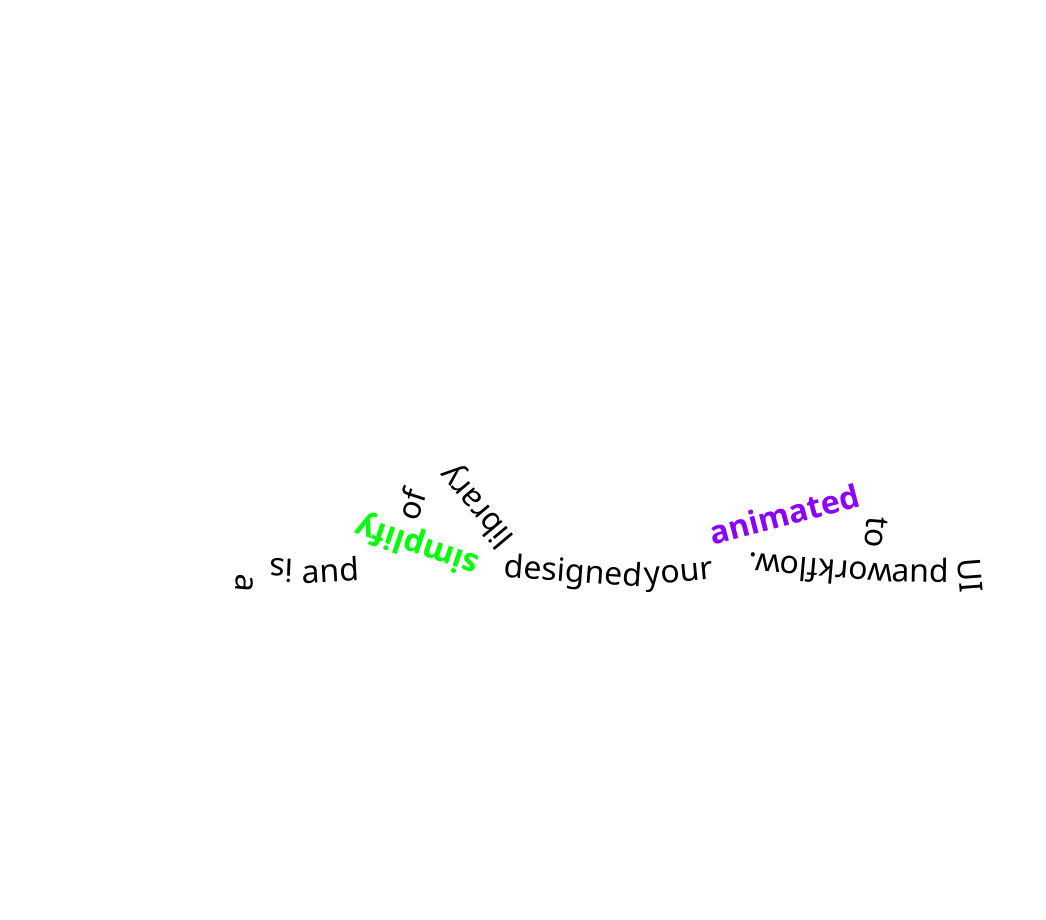
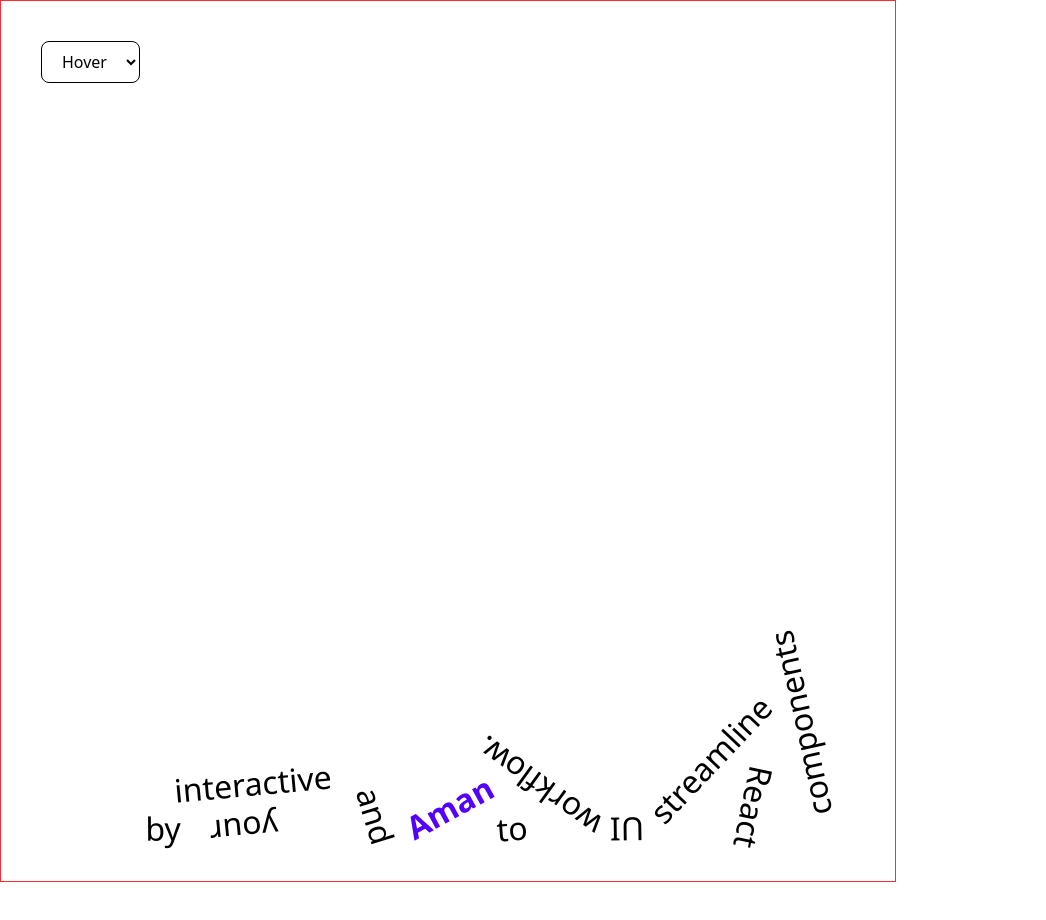
Before and after one commit to TAIJULAMAN/falling-text-animation, a React (Vite) app: page / in a window 1280 px wide. Shown: the top 920 px of the page, without its empty margins (0-1046 px from the left). After the commit the page ends 882 px from the top, so only its background shows below. Built offline with nearby package versions, Linux system fonts and the light colour scheme.

Commit message:
falling text with animation

```diff
--- a/package.json
+++ b/package.json
@@ -1,5 +1,5 @@
 {
-  "name": "react-starter-template",
+  "name": "falling-text-animation",
   "private": true,
   "version": "0.0.0",
   "type": "module",
--- a/src/App.jsx
+++ b/src/App.jsx
@@ -1,11 +1,30 @@
-import React from 'react';
+import React, { useState } from 'react';
 import { OnHover, OnClick } from './Home';
-import "./App.css";
+
 function App() {
+  const [triggerType, setTriggerType] = useState('hover');
+
   return (
-    <div className="app">
-      <OnHover />
-      <OnClick />
+    <div className="w-full overflow-hidden max-w-4xl bg-white p-10 flex flex-col items-center justify-center border border-red-500">
+      <div className="w-full h-[100vh] ">
+        <div className="mb-8">
+          <select
+            value={triggerType}
+            onChange={(e) => setTriggerType(e.target.value)}
+            className="px-4 py-2 border rounded-lg focus:outline-none focus:ring-2 focus:ring-blue-500"
+          >
+            <option value="hover">Hover</option>
+            <option value="click">Click</option>
+          </select>
+        </div>
+        <div className=" w-full h-full">
+          {triggerType === 'hover' ? (
+            <OnHover />
+          ) : (
+            <OnClick />
+          )}
+        </div>
+      </div>
     </div>
   );
 }
--- a/src/Home.jsx
+++ b/src/Home.jsx
@@ -3,12 +3,11 @@
 
 function OnHover() {
   return (
-    <div className="h-screen w-screen flex items-center justify-center">
-      <div className="w-full max-w-4xl h-96">
+    <div className="">
+      <div className="w-full h-[calc(100dvh-4rem)]">
         <FallingText
-          text={`React Bits is a library of animated and interactive React components designed to streamline UI development and simplify your workflow.`}
-          highlightWords={["React", "Bits", "animated", "components", "simplify"]}
-          highlightClass="highlighted"
+          text={`a animated and interactive React components designed by Aman to streamline UI development and simplify your workflow.`}
+          highlightWords={['animated', 'Aman']}
           trigger="hover"
           backgroundColor="transparent"
           wireframes={false}
@@ -23,12 +22,11 @@
 
 function OnClick() {
   return (
-    <div className="h-screen w-screen flex items-center justify-center">
-      <div className="w-full max-w-4xl h-96">
+    <div className="">
+      <div className="w-full h-[calc(100dvh-4rem)]">
         <FallingText
           text={`React Bits is a library of animated and interactive React components designed to streamline UI development and simplify your workflow.`}
-          highlightWords={["React", "Bits", "animated", "components", "simplify"]}
-          highlightClass="highlighted"
+          highlightWords={['React', 'Bits', 'animated', 'components', 'simplify']}
           trigger="click"
           backgroundColor="transparent"
           wireframes={false}
--- a/src/falling-interactive-text.jsx
+++ b/src/falling-interactive-text.jsx
@@ -2,7 +2,7 @@
 import * as Matter from 'matter-js';
 
 const FallingText = ({
-  text = '',
+  text = 'aman',
   highlightWords = [],
   trigger = 'hover',
   backgroundColor = 'transparent',
@@ -15,6 +15,7 @@
   const textRef = useRef(null);
   const canvasContainerRef = useRef(null);
   const [effectStarted, setEffectStarted] = useState(false);
+  const [initialPositions, setInitialPositions] = useState([]);
 
   useEffect(() => {
     if (!textRef.current) return;
@@ -23,9 +24,7 @@
     const newHTML = words
       .map(word => {
         const isHighlighted = highlightWords.some(hw => word.startsWith(hw));
-        return `<span class="inline-block mx-1 ${
-          isHighlighted ? 'text-red-500 font-bold' : ''
-        }">${word}</span>`;
+        return `<span class="inline-block mx-1 ${isHighlighted ? 'text-red-500 font-bold' : ''}">${word}</span>`;
       })
       .join(' ');
 
@@ -89,10 +88,10 @@
       const x = rect.left - containerRect.left + rect.width / 2;
       const y = rect.top - containerRect.top + rect.height / 2;
 
-      const initialVelocity = {
-        x: (Math.random() - 0.5) * 3,
-        y: (Math.random() - 0.5) * 1
-      };
+      // Store initial positions
+      if (!initialPositions.length) {
+        setInitialPositions(prev => [...prev, { x, y }]);
+      }
 
       const body = Bodies.rectangle(x, y, rect.width, rect.height, {
         render: { fillStyle: 'transparent' },
@@ -104,8 +103,6 @@
         angularVelocity: (Math.random() - 0.5) * 0.2
       });
 
-      Matter.Body.setVelocity(body, initialVelocity);
-
       if (highlightWords.some(hw => elem.textContent.startsWith(hw))) {
         const hue = Math.random() * 360;
         elem.style.color = `hsl(${hue}, 100%, 50%)`;
@@ -114,7 +111,7 @@
       return { elem, body };
     });
 
-    wordBodies.forEach(({ elem, body }) => {
+    wordBodies.forEach(({ elem, body }, index) => {
       elem.style.position = 'absolute';
       elem.style.left = `${body.position.x - body.bounds.max.x + body.bounds.min.x / 2}px`;
       elem.style.top = `${body.position.y - body.bounds.max.y + body.bounds.min.y / 2}px`;
@@ -133,17 +130,34 @@
     });
     render.mouse = mouse;
 
-    World.add(engine.world, [
-      floor,
-      mouseConstraint,
-      ...wordBodies.map(wb => wb.body),
-    ]);
+    // Only add bodies to the world when effect is started
+    if (effectStarted) {
+      World.add(engine.world, [
+        floor,
+        mouseConstraint,
+        ...wordBodies.map(wb => wb.body),
+      ]);
+    }
 
     const runner = Runner.create();
     Runner.run(runner, engine);
     Render.run(render);
 
     const updateLoop = () => {
+      if (!effectStarted) {
+        // Reset positions to initial if effect not started
+        wordBodies.forEach(({ elem }, index) => {
+          const pos = initialPositions[index];
+          if (pos) {
+            elem.style.left = `${pos.x}px`;
+            elem.style.top = `${pos.y}px`;
+            elem.style.transform = 'none';
+          }
+        });
+        requestAnimationFrame(updateLoop);
+        return;
+      }
+
       wordBodies.forEach(({ body, elem }) => {
         const { x, y } = body.position;
         const wiggle = Math.sin(Date.now() / 500 + body.position.x / 100) * 2;
```
